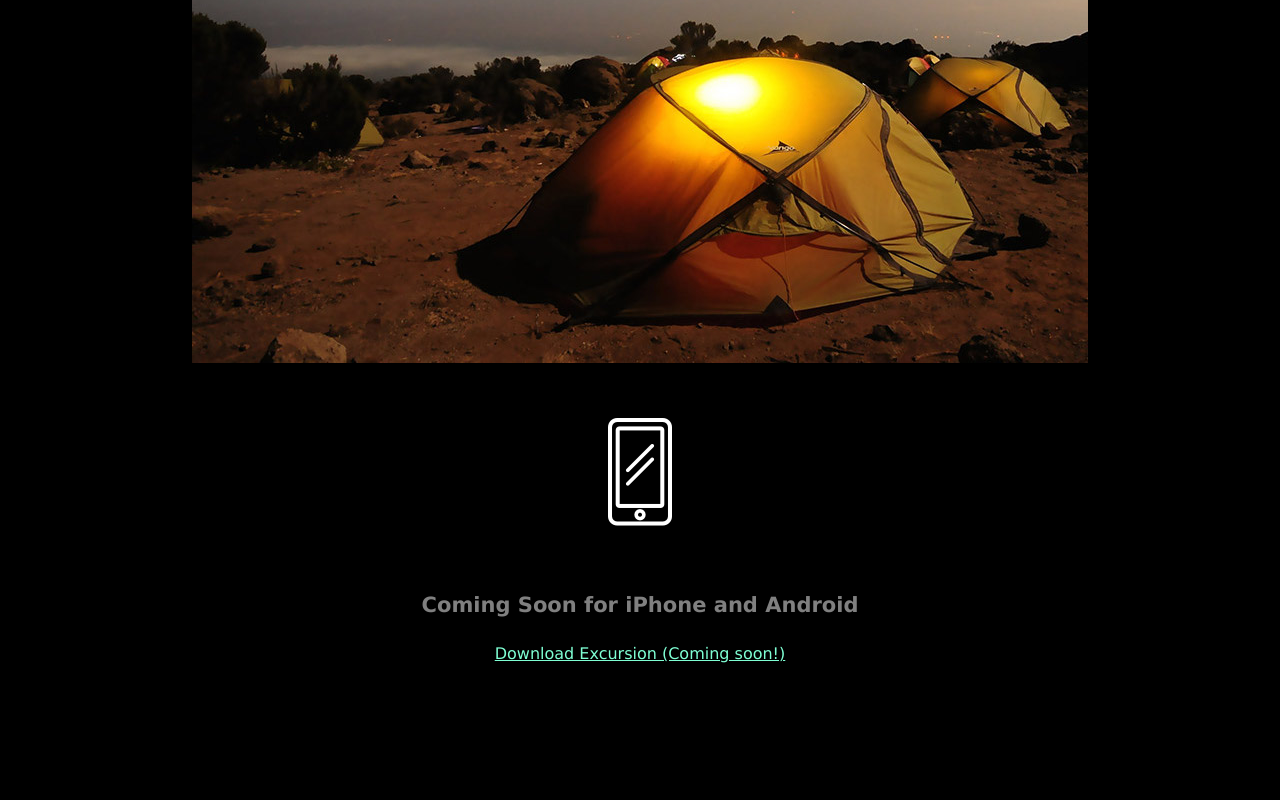
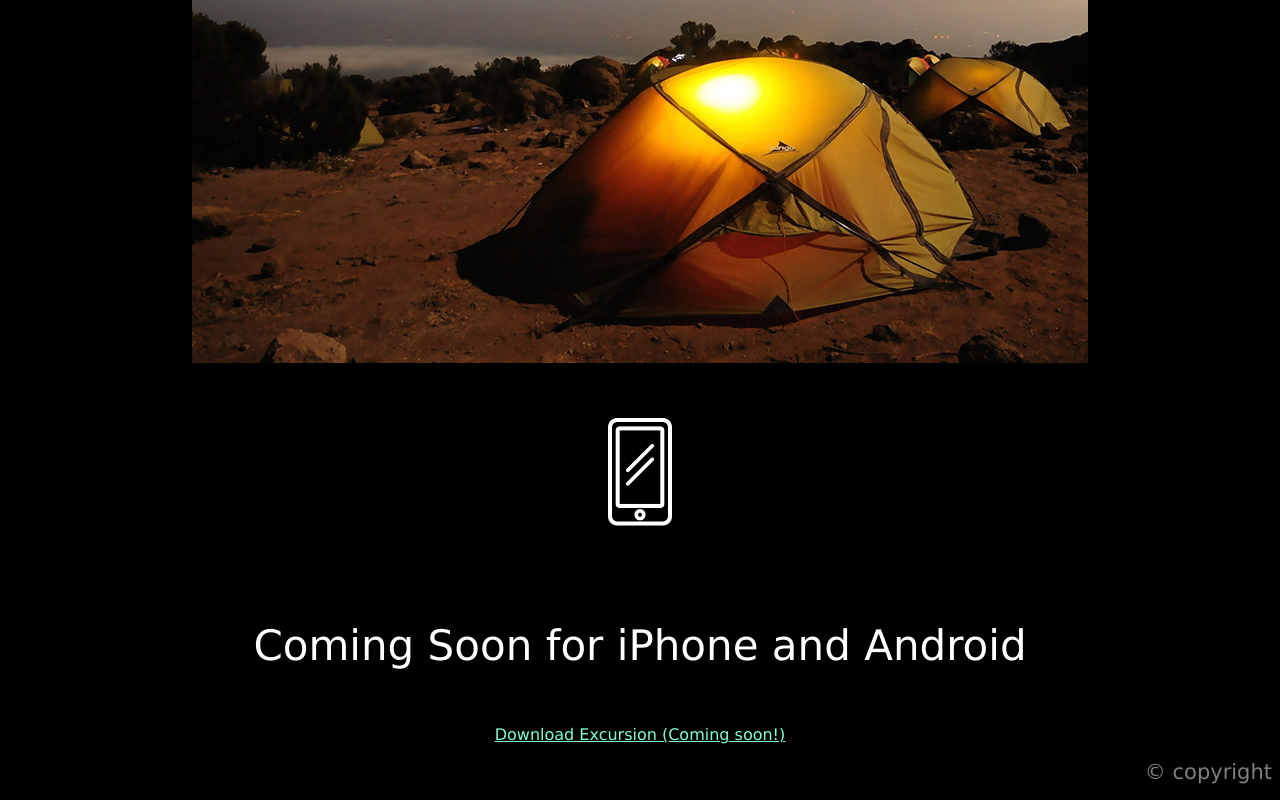
Before and after one commit to RomShalfey/excursion, a plain HTML site: page index.html in a window 1280 px wide. Shown: the part 649-1449 px from the top of the page. Before the commit the page ends 1368 px from the top, so only its background shows below. Drawn offline with Linux system fonts and the light colour scheme; files whose address does not match are found by name.

Commit message:
final commit

```diff
--- a/index.html
+++ b/index.html
@@ -17,8 +17,11 @@
     <h4 class="header--sub-header">Excursion remembers places you like, and recommends new points of interest around you.</h4>
 <p> <img src="/Users/romanperovich/projects/excursion/images/camp.jpg"></p>></p>
 <p> <img src="/Users/romanperovich/projects/excursion/images/phone.png"></p>></p>
-    <h4 class="header--sub-header">Coming Soon for iPhone and Android</h4>
+    <h4 class="header--secondary">Coming Soon for iPhone and Android</h4>
     <p><a class="link--cta" href="#">Download Excursion (Coming soon!)</a></p>
-    <p><a class="link--copyright"></a> Excursion</p>
+
 </body>
+<footer>
+    <p><a class="link--copyright"> © copyright</a></p>
+</footer>
 </html>
--- a/resources/css/style.css
+++ b/resources/css/style.css
@@ -1,7 +1,7 @@
 body {
     background-color: black;
+    font-family: Verdana, Geneva, Tahoma, sans-serif;
     text-align: center;
-    font-family: Verdana, Geneva, Tahoma, sans-serif;
 }
 
 /* HEADING */
@@ -34,6 +34,7 @@ body {
 
 .link--copyright {
     font-size: 21px;
-    color: grey;
+    color: gray;
     text-align: right;
+    display: block;
 }
```
